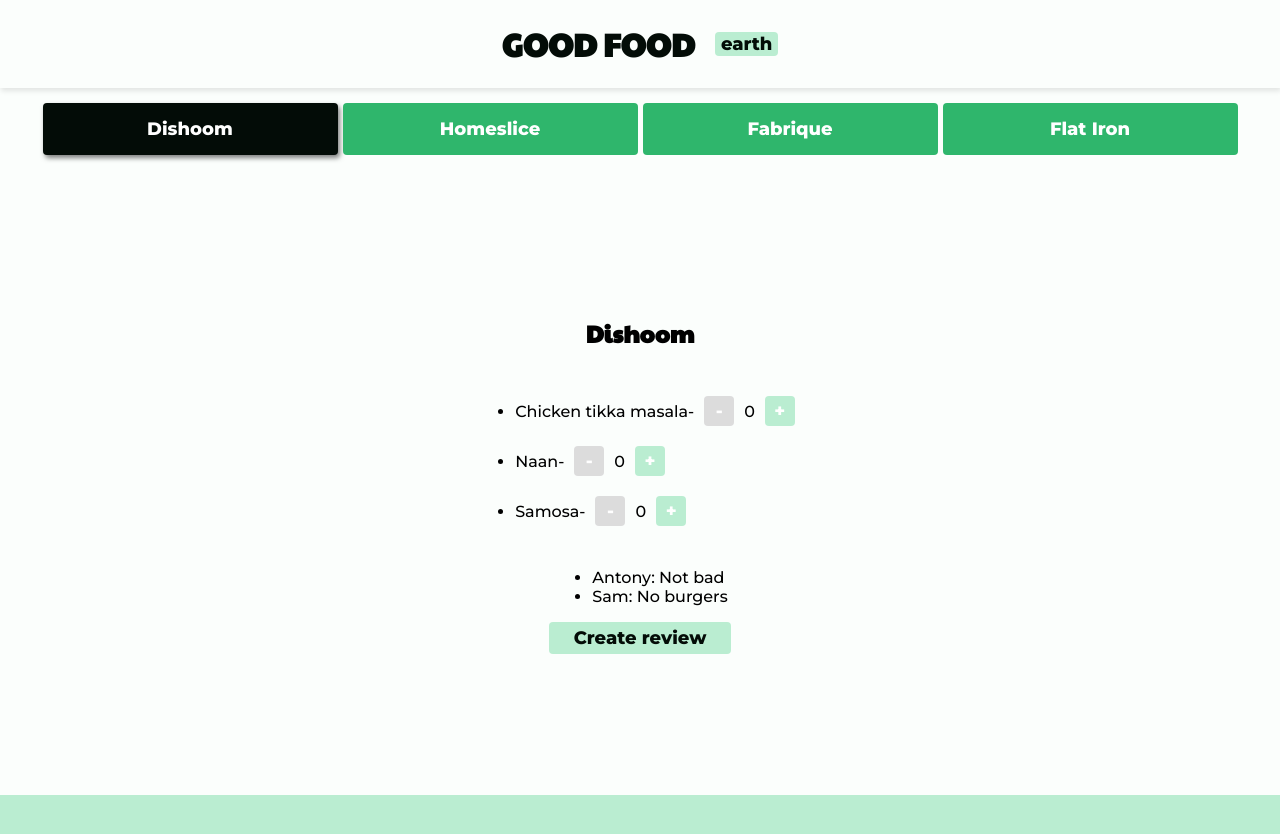
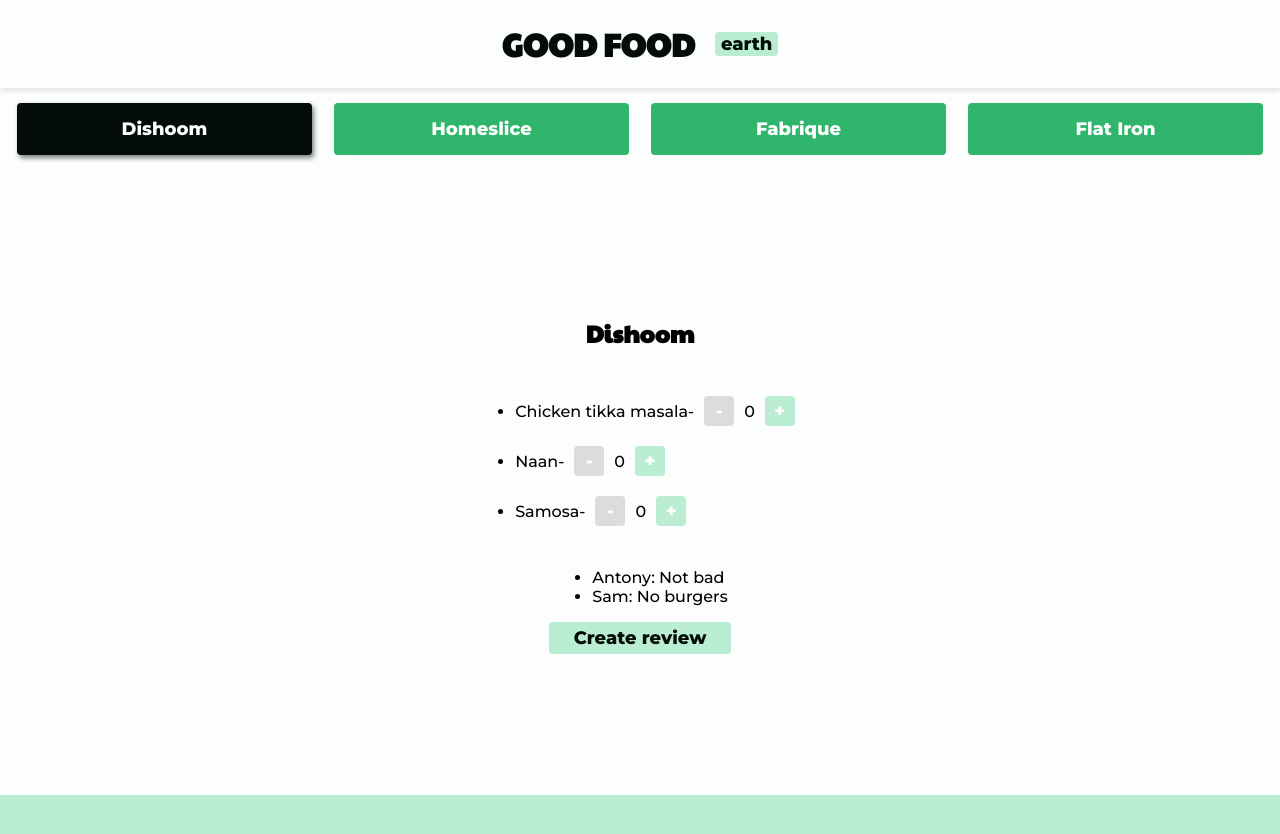
Before and after one commit to rokoworlds/react-20230914, a React (Vite) app: page / in a window 1280 px wide. Shown: the top 834 px of the page. Built offline with nearby package versions, Linux system fonts and the light colour scheme.

Commit message:
add: base layout

```diff
--- /dev/null
+++ b/src/components/Layout/component.jsx
@@ -0,0 +1,19 @@
+import { Footer } from "../Footer/component";
+import { Header } from "../Header/component";
+import styles from './styles.module.css'
+
+export const Layout = ({children}) => {
+    return (
+
+        <div className = {styles.position}>
+            <div>
+                <Header className = {styles.header} />
+                <main>
+                    {children}
+                </main>
+                <Footer className={styles.footer}/>
+            </div>
+            <div id="modal-container"></div>
+        </div>
+    )
+}
--- a/src/pages/Main/styles.module.css
+++ b/src/components/Layout/styles.module.css
@@ -11,7 +11,3 @@
 .footer {
     margin-top: auto;
 }
-
-.tabs {
-    margin: auto;
-}
--- a/src/components/Modal/Portal/styles.module.css
+++ b/src/components/Modal/Portal/styles.module.css
@@ -10,5 +10,11 @@
     position: absolute;
     left: 0;
     top: 0;
+    width: 100vw;
+    height: 100vh;
+    background-color: rgba(0,0,0,0.4);
+    display: flex;
+    justify-content: center;
+    align-items: center;
 
 }
--- a/src/components/RestaurantTabs/styles.module.css
+++ b/src/components/RestaurantTabs/styles.module.css
@@ -2,4 +2,5 @@
     display: flex;
     gap: 5px;
     padding-top: 15px;
+    justify-content: space-evenly;
 }
--- a/src/pages/Main/component.jsx
+++ b/src/pages/Main/component.jsx
@@ -2,10 +2,8 @@
 import { Restaurant } from "../../components/Restaurant/component"
 import { restaurants } from '../../constant/mock';
 import { RestaurantTabs } from "../../components/RestaurantTabs/component";
-import { Header } from "../../components/Header/component";
-import { Footer } from "../../components/Footer/component";
-import styles from './styles.module.css'
 import { ThemeProvider } from "../../contexts/Theme";
+import { Layout } from "../../components/Layout/component";
 
 
 export const MainPage = () => {
@@ -13,19 +11,16 @@
 
     return (
         <ThemeProvider>
-            <div className = {styles.position}>
-                <Header className = {styles.header} />
+           <Layout>
                 <RestaurantTabs
                     restaurants = {restaurants}
                     onTabSelect={setCurrentRestaurantIndex}
                     currentRestaurantIndex={currentRestaurantIndex}
-                    className={styles.tabs}
                 />
                 <Restaurant
                     restaurant = {restaurants[currentRestaurantIndex]}
                 />
-                <Footer className={styles.footer}/>
-            </div>
+           </Layout>
         </ThemeProvider>
 
     )
```
